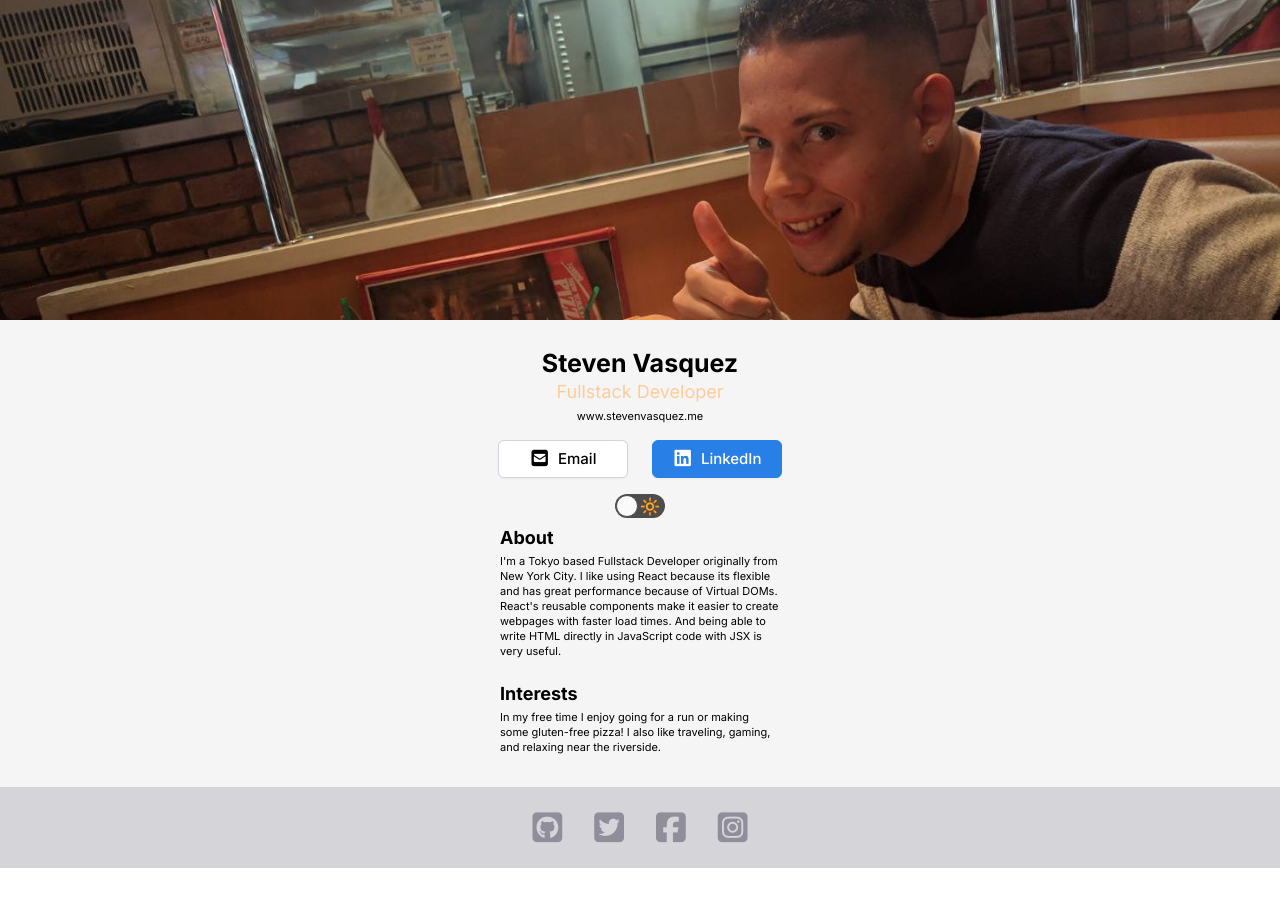
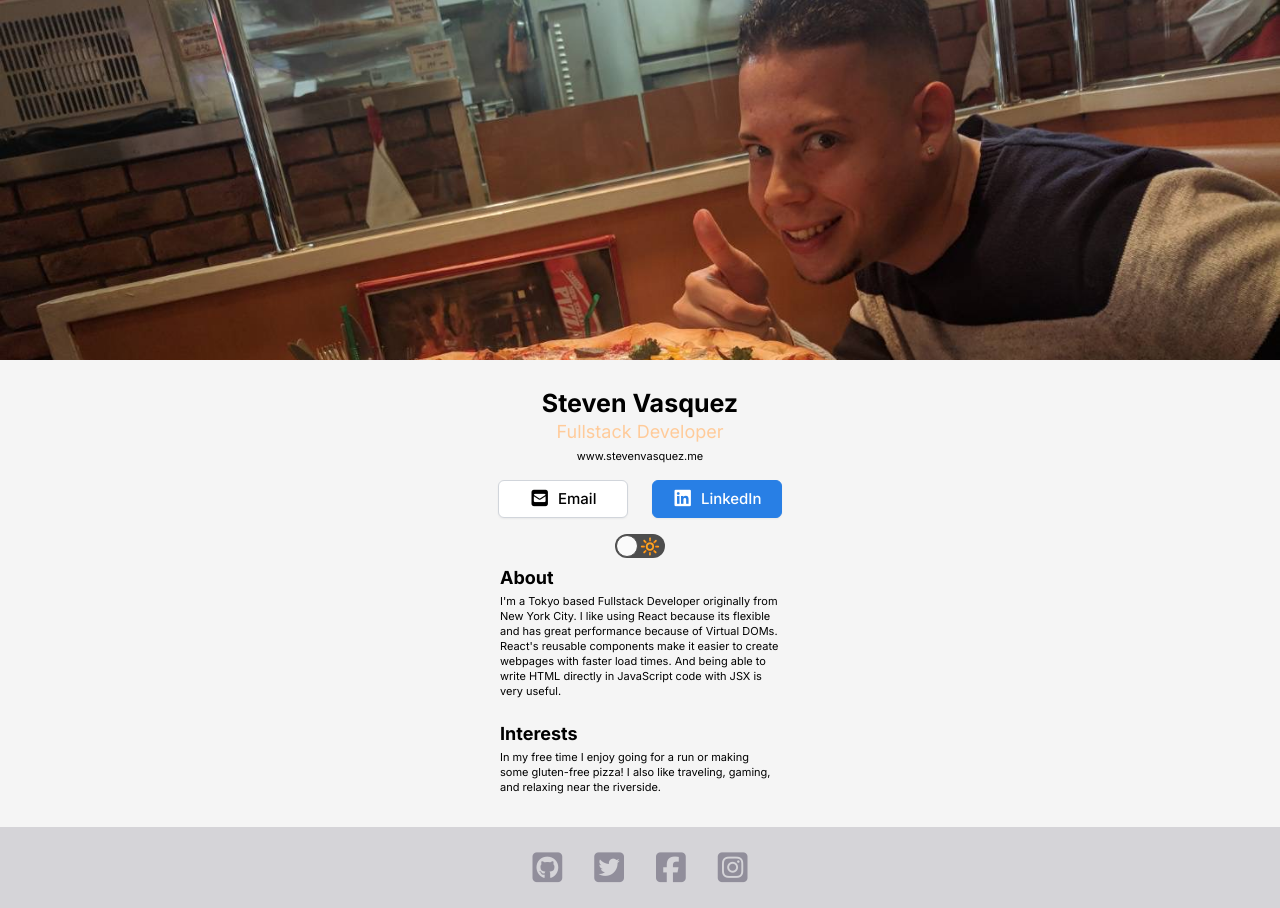
Before and after one commit to angrysun/digital-business-card, a React (Create React App) app: page / in a window 1280 px wide. Before the commit the page ends 868 px from the top, so only its background shows below. Built offline with nearby package versions, Linux system fonts and the light colour scheme.

Commit message:
media query added for img style

```diff
--- a/src/style.css
+++ b/src/style.css
@@ -49,7 +49,7 @@ video {
 }
 
 .profile-img {
-  height: 40vh;
+  height: 33vh;
   width: 100vw;
   object-fit: cover;
   object-position: 100% 21%;
@@ -264,3 +264,9 @@ footer {
 .wrg-toggle--checked .wrg-toggle-circle {
   left: 27px;
 }
+
+@media screen and (min-width: 992px) {
+  .profile-img {
+    height: 45vh;
+  }
+}
```
